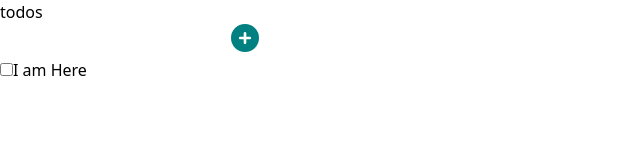
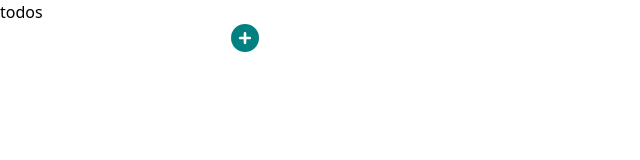
Before and after one commit to InshutiSouvede/todo-context-api, a React (Vite) app: page / in a window 1280 px wide. Shown: the top 160 px of the page, without its empty margins (0-640 px from the left). Built offline with nearby package versions, Linux system fonts and the light colour scheme.

Commit message:
Add task to list when button is clicked

```diff
--- a/src/App.jsx
+++ b/src/App.jsx
@@ -6,11 +6,19 @@ import { useState } from 'react'
 
 function App() {
   const [task,setTask] = useState('')
+  const [todoList,setTodoList] = useState([])
   function handleChange(event){
     console.log("I am changing the value of task");
     setTask(event.target.value)
   }
 
+  function addTodoItem(){
+    if(task){
+      setTodoList(prevList=>{
+        return [...prevList,{id:nanoid(),description:task}]})
+    }
+    setTask('')
+  }
 
   return (
     <div className='p-10 m-auto max-w-screen-lg'>
@@ -23,12 +31,14 @@ function App() {
          onChange={handleChange}
         />
 
-        <button className='absolute top-2 right-5'><img src="./circlePlus.svg" alt="add" /></button>
+        <button type='button' onClick={addTodoItem} className='absolute top-2 right-5'><img src="./circlePlus.svg" alt="add" /></button>
 
 
       </form>
       <ul className='py-2 px-5'>
-      <TodoItem name="" id={nanoid()} description="I am Here"/>
+      {todoList.map((el)=>{
+        return <TodoItem key={el.id} id={el.id} description={el.description}/>
+      })}
       </ul>
 
     </div>
```
